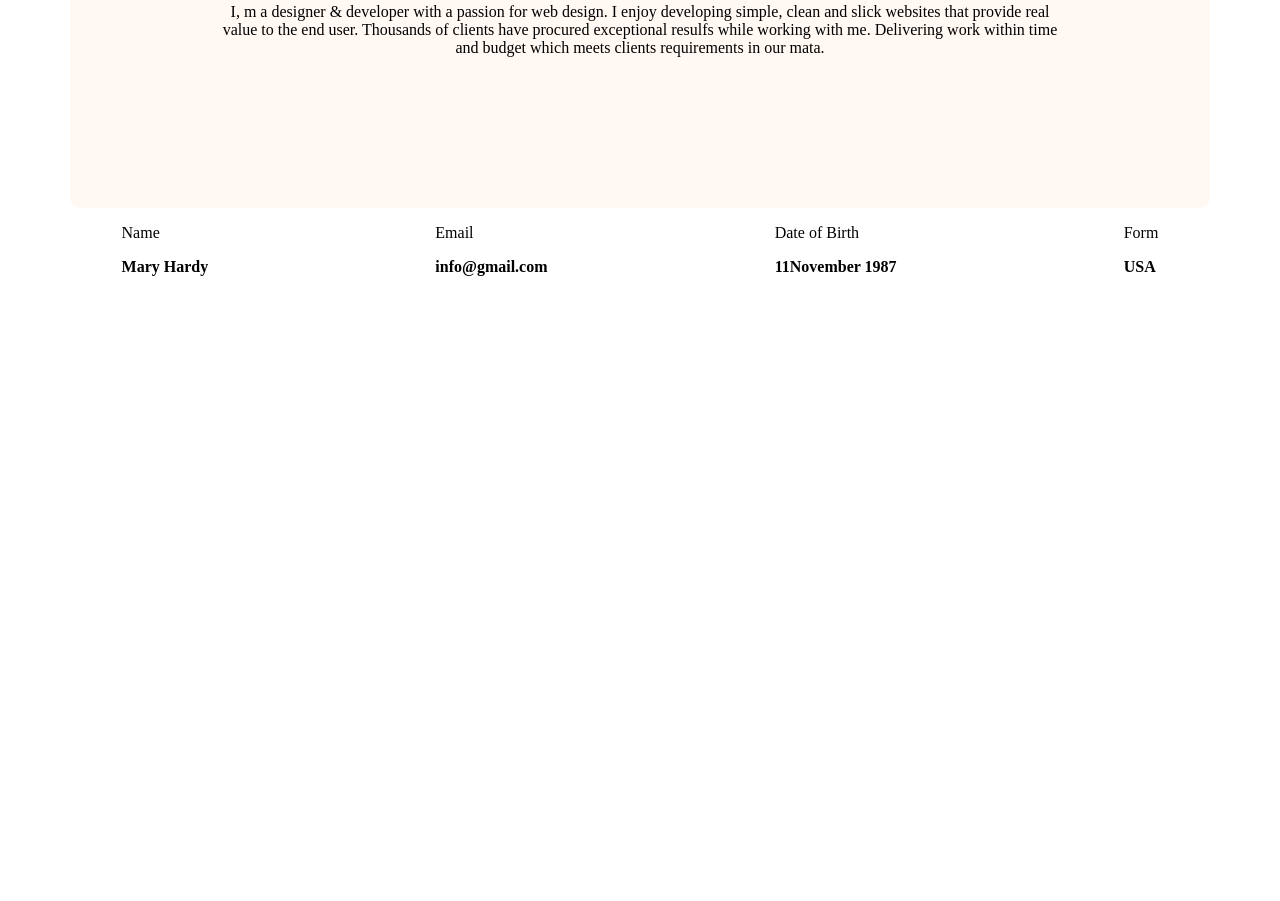
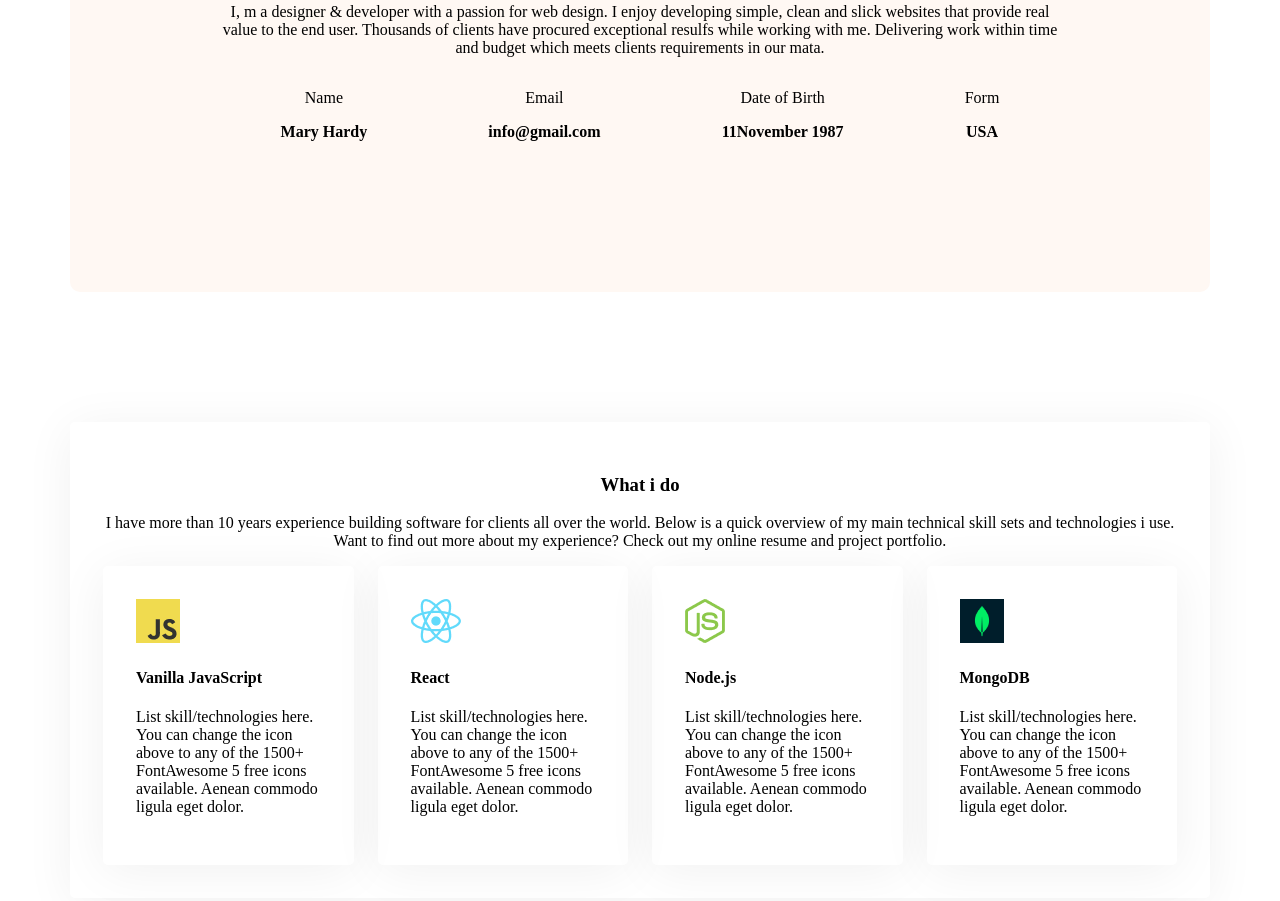
Before and after one commit to Rittik221/web-devloper, a plain HTML site: page index.html in a window 1280 px wide. Shown: the part 1198-2099 px from the top of the page. Before the commit the page ends 1498 px from the top, so only its background shows below. Drawn offline with Linux system fonts and the light colour scheme; a web font is replaced by a local one.

Commit message:
added the style and index file

```diff
--- a/index.html
+++ b/index.html
@@ -34,8 +34,6 @@
     <section class="about secoundry-background">
       <h3 class="section-title">About Me</h3>
       <p class="section-line">I, m a designer & developer with a passion for web design. I enjoy developing simple, clean and slick websites that provide real value to the end user. Thousands of clients have procured exceptional resulfs while working with me. Delivering work within time and budget which meets clients requirements in our mata.</p>
-    </section>
-  </main>
       <div class="about-items">
         <div class="about-item">
           <p class="item-title">Name</p>
@@ -54,8 +52,33 @@
           <p class="item-description">USA</p>
         </div>
       </div>
-  <footer>
-
-  </footer>
+    </section>
+    <section class="skill">
+      <h3 class="titile text-center">What i do</h3>
+      <p class="description text-center">I have more than 10 years experience building software for clients all over the world. Below is a quick overview of my main technical skill sets and technologies i use. Want to find out more about my experience? Check out my online resume and project portfolio.</p>
+    <div class="skills-container">
+      <div class="skill">
+        <img src="images/icons/js.png" alt="">
+        <h4 class="skill-taitle">Vanilla JavaScript</h4>
+        <p class="skill-description">List skill/technologies here. You can change the icon above to any of the 1500+ FontAwesome 5 free icons available. Aenean commodo ligula eget dolor.</p>
+      </div>
+      <div class="skill">
+        <img src="images/icons/react.png" alt="">
+        <h4 class="skill-taitle">React</h4>
+        <p class="skill-description">List skill/technologies here. You can change the icon above to any of the 1500+ FontAwesome 5 free icons available. Aenean commodo ligula eget dolor.</p>
+      </div>
+      <div class="skill">
+        <img src="images/icons/nodejs.png" alt="">
+        <h4 class="skill-taitle">Node.js</h4>
+        <p class="skill-description">List skill/technologies here. You can change the icon above to any of the 1500+ FontAwesome 5 free icons available. Aenean commodo ligula eget dolor.</p>
+      </div>
+      <div class="skill">
+        <img src="images/icons/mongo.png" alt="">
+        <h4 class="skill-taitle">MongoDB</h4>
+        <p class="skill-description">List skill/technologies here. You can change the icon above to any of the 1500+ FontAwesome 5 free icons available. Aenean commodo ligula eget dolor.</p>
+      </div>
+    </div>
+    </section>
+  </main>
 </body>
 </html>
--- a/styles/portfolio.css
+++ b/styles/portfolio.css
@@ -58,6 +58,9 @@ nav li a{
   font-weight: 800px;
   font-size: 45px;
 }
+.text-center{
+  text-align: center;
+}
 /*Shear-Style-Primary*/
 .text-primary{
   color: #FD6E0A;
@@ -95,11 +98,14 @@ main{
   max-width: 1140px;
   margin: 0 auto;
 }
+main section{
+  margin-top: 130px;
+  margin-bottom: 130px;;
+}
 .about{
   border-radius: 10px;
   padding: 135px 150px;
   text-align: center;
-  margin-top: 130px;
 }
 .item-description{
   font-weight: 600;
@@ -109,3 +115,14 @@ main{
   display: flex;
   justify-content: space-around;
 }
+/*Skill-Section-Style*/
+.skills-container{
+  display: flex;
+  gap: 24px;
+}
+.skill{
+  padding: 33px;
+  border-radius: 5px;
+  box-shadow: 0px 6px 50px 0px rgba(0, 0, 0, 0.06);
+
+}
```
Lines whose indentation alone changed are shown as unchanged.
